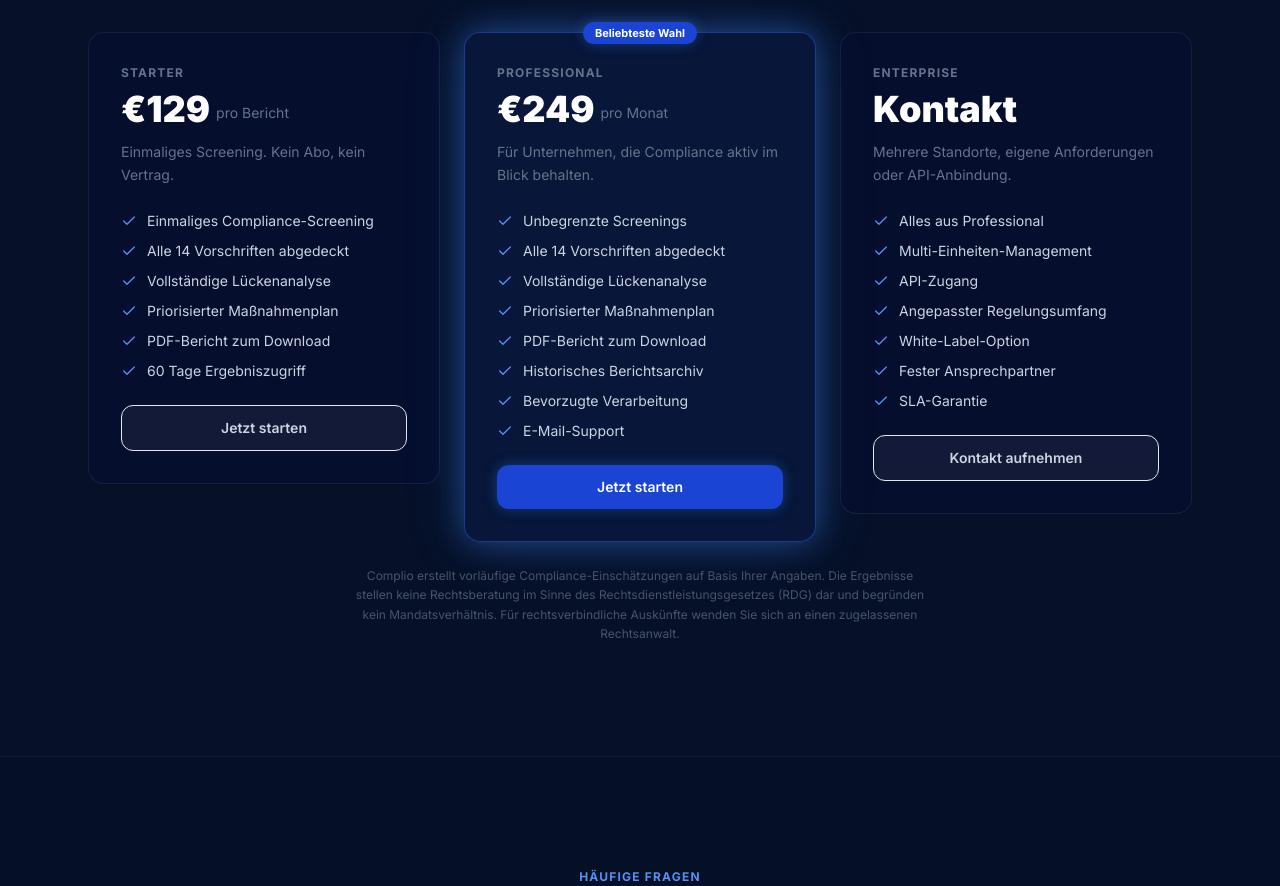
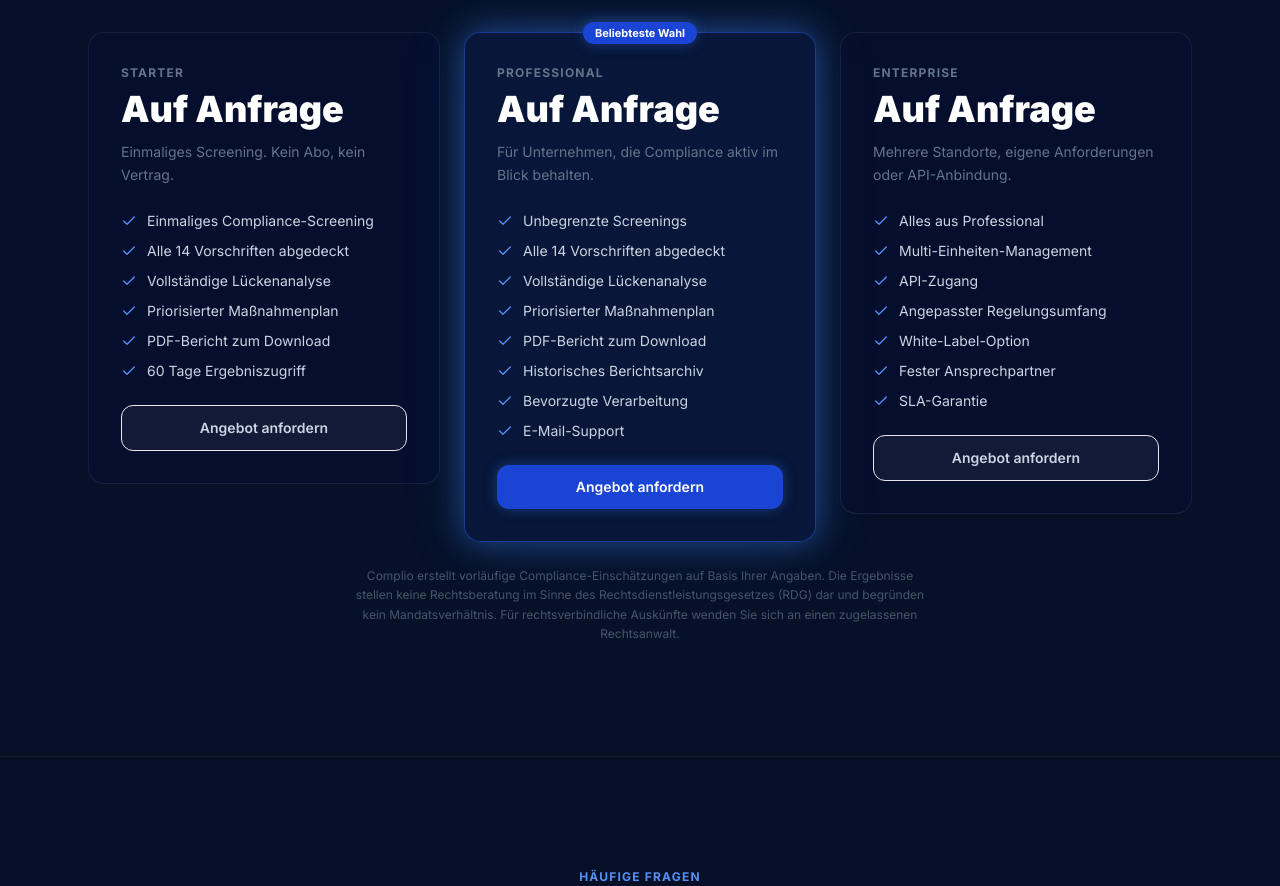
Before and after one commit to YGTYLRM/kmu-comply, a Next.js app in the folder frontend/: page / in a window 1280 px wide. Shown: the part 5811-6697 px from the top of the page. Built offline with nearby package versions, Linux system fonts and the light colour scheme; no server answers.

Commit message:
switch pricing to request-a-quote, drop stripe checkout from UI
self serve checkout is on hold for now. plan cards show Auf Anfrage
and link to contact instead of hitting /api/checkout, AGB wording
updated to match, no more listing fixed prices

```diff
--- a/frontend/src/app/account/billing/page.tsx
+++ b/frontend/src/app/account/billing/page.tsx
@@ -11,17 +11,17 @@ const BASE = "";
 const PLAN_LABELS: Record<string, { name: string; price: string; features: string[] }> = {
   starter: {
     name: "Starter",
-    price: "€129 / Bericht",
+    price: "Auf Anfrage",
     features: ["Einmaliges Compliance-Screening", "Alle 14 Vorschriften", "Vollständige Lückenanalyse", "E-Mail-Benachrichtigungen"],
   },
   professional: {
     name: "Professional",
-    price: "€249 / Monat",
+    price: "Auf Anfrage",
     features: ["Unbegrenzte Screenings", "Alle 14 Vorschriften", "Vollständige Lückenanalyse", "Priorisierter Maßnahmenplan", "Berichtshistorie"],
   },
   enterprise: {
     name: "Enterprise",
-    price: "Individuell",
+    price: "Auf Anfrage",
     features: ["Unbegrenzte Einheiten", "Individueller Umfang", "Alle 14 Vorschriften", "Dedizierter Ansprechpartner"],
   },
 };
--- a/frontend/src/app/agb/page.tsx
+++ b/frontend/src/app/agb/page.tsx
@@ -61,57 +61,32 @@ export default function AGBPage() {
           <section>
             <h2 className="text-white font-semibold text-base mb-4">§ 3 Vertragsschluss</h2>
             <p>
-              Der Nutzungsvertrag kommt durch Abschluss des digitalen Registrierungs- und
-              Bestellprozesses auf complio.de zustande. Mit Absenden der Bestellung gibt der Nutzer
-              ein verbindliches Angebot ab; der Vertrag wird durch Bestätigung per E-Mail oder
-              durch Freischaltung des Dienstes durch Complio angenommen.
+              Der Nutzungsvertrag kommt nicht durch einen automatisierten Online-Bestellprozess
+              zustande. Interessenten fordern über complio.de ein individuelles Angebot an; der
+              Vertrag kommt erst durch beiderseitige Bestätigung des im Angebot festgelegten
+              Leistungsumfangs und Preises zustande (in Textform, z. B. per E-Mail).
             </p>
             <p className="mt-3">
-              Für den Starter-Tarif (Einzelbericht) gilt die Bestellung als einmaliger Auftrag ohne
-              automatische Verlängerung. Abonnement-Tarife (Professional, Enterprise) laufen für die
-              vereinbarte Laufzeit und verlängern sich automatisch um einen weiteren Monat, sofern
-              keine Kündigung erfolgt.
+              Die konkrete Vertragslaufzeit (Einzelauftrag oder Abonnement mit automatischer
+              Verlängerung) wird im jeweiligen Angebot festgelegt.
             </p>
           </section>
 
           <section>
             <h2 className="text-white font-semibold text-base mb-4">§ 4 Tarife, Preise und Zahlung</h2>
-            <p>Die nachfolgenden Tarife sind zum Zeitpunkt des Vertragsschlusses maßgeblich:</p>
-            <div className="mt-4 rounded-lg border border-white/[0.07] overflow-hidden">
-              <table className="w-full text-xs border-collapse">
-                <thead>
-                  <tr className="border-b border-white/[0.07] bg-white/[0.02]">
-                    <th className="text-left text-slate-300 font-semibold py-3 px-4">Tarif</th>
-                    <th className="text-left text-slate-300 font-semibold py-3 px-4">Preis (netto)</th>
-                    <th className="text-left text-slate-300 font-semibold py-3 px-4">Leistungsumfang</th>
-                  </tr>
-                </thead>
-                <tbody className="divide-y divide-white/[0.05]">
-                  <tr>
-                    <td className="py-3 px-4 text-slate-300 font-medium">Starter</td>
-                    <td className="py-3 px-4">€ 129,00 / Einzelbericht</td>
-                    <td className="py-3 px-4">Einmaliges Screening, alle 14 Vorschriften, PDF-Bericht, 60 Tage Zugriff</td>
-                  </tr>
-                  <tr>
-                    <td className="py-3 px-4 text-slate-300 font-medium">Professional</td>
-                    <td className="py-3 px-4">€ 249,00 / Monat</td>
-                    <td className="py-3 px-4">Unbegrenzte Screenings, alle 14 Vorschriften, Berichtshistorie, E-Mail-Support</td>
-                  </tr>
-                  <tr>
-                    <td className="py-3 px-4 text-slate-300 font-medium">Enterprise</td>
-                    <td className="py-3 px-4">Individuell vereinbart</td>
-                    <td className="py-3 px-4">Multi-Einheiten, API-Zugang, individueller Umfang, SLA, Ansprechpartner</td>
-                  </tr>
-                </tbody>
-              </table>
-            </div>
+            <p>
+              Complio bietet die Tarife Starter, Professional und Enterprise an. Der Leistungsumfang
+              je Tarif ist auf complio.de/#pricing beschrieben. Aktuell werden keine pauschalen
+              Listenpreise angeboten — der Preis wird individuell im Angebot auf Anfrage genannt und
+              gilt erst nach beiderseitiger Bestätigung gemäß § 3.
+            </p>
             <p className="mt-4">
-              Alle Preise verstehen sich zuzüglich der gesetzlichen Umsatzsteuer. Die Abrechnung
-              erfolgt im Voraus. Zahlungen werden über Stripe Inc. abgewickelt. Bei Zahlungsverzug
-              ist Complio berechtigt, den Zugang zum Dienst nach vorheriger Ankündigung zu sperren.
-              Complio behält sich das Recht vor, Preise mit einer Ankündigungsfrist von 30 Tagen
-              zu ändern; bestehende Abonnements sind bis zum Ende der laufenden Abrechnungsperiode
-              nicht betroffen.
+              Alle Preise verstehen sich zuzüglich der gesetzlichen Umsatzsteuer, sofern im Angebot
+              nicht anders angegeben. Die Zahlungsmodalitäten werden im jeweiligen Angebot festgelegt.
+              Bei Zahlungsverzug ist Complio berechtigt, den Zugang zum Dienst nach vorheriger
+              Ankündigung zu sperren. Complio behält sich das Recht vor, Preise für neue Angebote
+              jederzeit anzupassen; bestehende Verträge sind davon bis zum Ende der vereinbarten
+              Laufzeit nicht betroffen.
             </p>
           </section>
 
--- a/frontend/src/app/contact/page.tsx
+++ b/frontend/src/app/contact/page.tsx
@@ -11,9 +11,9 @@ import {
 const BASE = process.env.NEXT_PUBLIC_API_URL ?? "http://localhost:8000";
 
 const TOPICS = [
-  "Demo anfragen: Starter",
-  "Demo anfragen: Professional",
-  "Enterprise-Preise",
+  "Angebot anfordern: Starter",
+  "Angebot anfordern: Professional",
+  "Angebot anfordern: Enterprise",
   "API-Zugang",
   "Individueller Regelungsumfang",
   "Partnerschaft / Reseller",
@@ -22,9 +22,9 @@ const TOPICS = [
 ];
 
 const PLAN_TOPIC: Record<string, string> = {
-  starter:      "Demo anfragen: Starter",
-  professional: "Demo anfragen: Professional",
-  enterprise:   "Enterprise-Preise",
+  starter:      "Angebot anfordern: Starter",
+  professional: "Angebot anfordern: Professional",
+  enterprise:   "Angebot anfordern: Enterprise",
 };
 
 const NEXT_STEPS = [
--- a/frontend/src/app/page.tsx
+++ b/frontend/src/app/page.tsx
@@ -74,11 +74,11 @@ const FEATURES = [
 const PLANS = [
   {
     name: "Starter",
-    price: "€129",
-    period: "pro Bericht",
+    price: "Auf Anfrage",
+    period: "",
     desc: "Einmaliges Screening. Kein Abo, kein Vertrag.",
     highlight: false,
-    cta: "Jetzt starten",
+    cta: "Angebot anfordern",
     features: [
       "Einmaliges Compliance-Screening",
       "Alle 14 Vorschriften abgedeckt",
@@ -90,11 +90,11 @@ const PLANS = [
   },
   {
     name: "Professional",
-    price: "€249",
-    period: "pro Monat",
+    price: "Auf Anfrage",
+    period: "",
     desc: "Für Unternehmen, die Compliance aktiv im Blick behalten.",
     highlight: true,
-    cta: "Jetzt starten",
+    cta: "Angebot anfordern",
     features: [
       "Unbegrenzte Screenings",
       "Alle 14 Vorschriften abgedeckt",
@@ -108,11 +108,11 @@ const PLANS = [
   },
   {
     name: "Enterprise",
-    price: "Kontakt",
+    price: "Auf Anfrage",
     period: "",
     desc: "Mehrere Standorte, eigene Anforderungen oder API-Anbindung.",
     highlight: false,
-    cta: "Kontakt aufnehmen",
+    cta: "Angebot anfordern",
     features: [
       "Alles aus Professional",
       "Multi-Einheiten-Management",
@@ -302,54 +302,14 @@ function FAQItem({ q, a }: { q: string; a: string }) {
 }
 
 function PricingCTA({ plan }: { plan: typeof PLANS[0] }) {
-  const [loading, setLoading] = useState(false);
   const planParam = plan.name.toLowerCase();
-  const stripeEnabled = process.env.NEXT_PUBLIC_STRIPE_ENABLED === "true";
-  const cls = `w-full text-center rounded-xl py-3 text-sm font-semibold transition-all duration-200 disabled:opacity-60 ${
+  const cls = `w-full text-center rounded-xl py-3 text-sm font-semibold transition-all duration-200 ${
     plan.highlight
       ? "bg-brand-600 text-white hover:bg-brand-500 shadow-glow-blue-sm hover:shadow-glow-blue"
       : "border border-white/12 bg-white/5 text-slate-300 hover:bg-white/10 hover:text-white"
   }`;
 
-  if (planParam === "enterprise") {
-    return <Link href="/contact?plan=enterprise" className={cls}>{plan.cta}</Link>;
-  }
-
-  if (!stripeEnabled) {
-    return <Link href="/register" className={cls}>{plan.cta}</Link>;
-  }
-
-  const handleClick = async () => {
-    setLoading(true);
-    try {
-      const { createClient } = await import("@/lib/supabase/client");
-      const supabase = createClient();
-      const { data: { session } } = await supabase.auth.getSession();
-      const base = window.location.origin;
-      const res = await fetch(`${process.env.NEXT_PUBLIC_API_URL ?? "http://localhost:8000"}/api/checkout`, {
-        method: "POST",
-        headers: {
-          "Content-Type": "application/json",
-          ...(session ? { Authorization: `Bearer ${session.access_token}` } : {}),
-        },
-        body: JSON.stringify({
-          plan: planParam,
-          success_url: `${base}/account/billing`,
-          cancel_url:  `${base}/#pricing`,
-        }),
-      });
-      const data = await res.json();
-      if (data.url) window.location.href = data.url;
-    } catch {
-      setLoading(false);
-    }
-  };
-
-  return (
-    <button onClick={handleClick} disabled={loading} className={cls}>
-      {loading ? "Redirecting…" : plan.cta}
-    </button>
-  );
+  return <Link href={`/contact?plan=${planParam}`} className={cls}>{plan.cta}</Link>;
 }
 
 export default function HomePage() {
```
